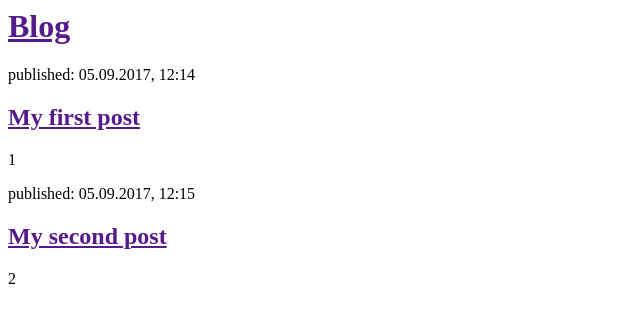
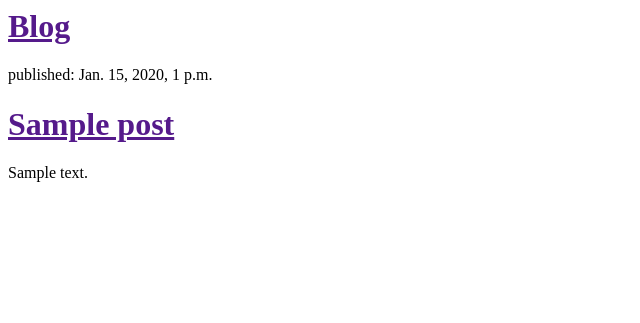
Before and after one commit to NikitaKhlystov/my-first-blog, a Django app: template blog/templates/blog/post_list.html in a window 1280 px wide. Shown: the top 323 px of the page, without its empty margins (0-640 px from the left). Run offline with Django 3.2, Linux system fonts and the light colour scheme; the template is opened without the code that fills it: values that come from a table or form of the project are taken from there, others are empty; tables that the repository leaves empty hold one stand-in row (values such as "Sample post").

Commit message:
Modified templates to display posts from database.

```diff
--- a/blog/templates/blog/post_list.html
+++ b/blog/templates/blog/post_list.html
@@ -5,18 +5,13 @@
       <body>
           <div>
               <h1><a href="">Blog</a></h1>
-          </div>
 
-          <div>
-              <p>published: 05.09.2017, 12:14</p>
-              <h2><a href="">My first post</a></h2>
-              <p>1</p>
-          </div>
-
-          <div>
-              <p>published: 05.09.2017, 12:15</p>
-              <h2><a href="">My second post</a></h2>
-              <p>2</p>
-          </div>
+              {% for post in posts %}
+                <div>
+                  <p>published: {{ post.published_date }}</p>
+                  <h1><a href="">{{ post.title }}</a></h1>
+                  <p>{{ post.text|linebreaksbr }}</p>
+                </div>
+              {% endfor %}
       </body>
   </html>
--- a/blog/views.py
+++ b/blog/views.py
@@ -1,4 +1,7 @@
 from django.shortcuts import render
+from django.utils import timezone
+from .models import Post
 
 def post_list(request):
-    return render(request, 'blog/post_list.html', {})
+    posts=Post.objects.filter(published_date__lte=timezone.now()).order_by('published_date')
+    return render(request, 'blog/post_list.html', {'posts':posts})
```
